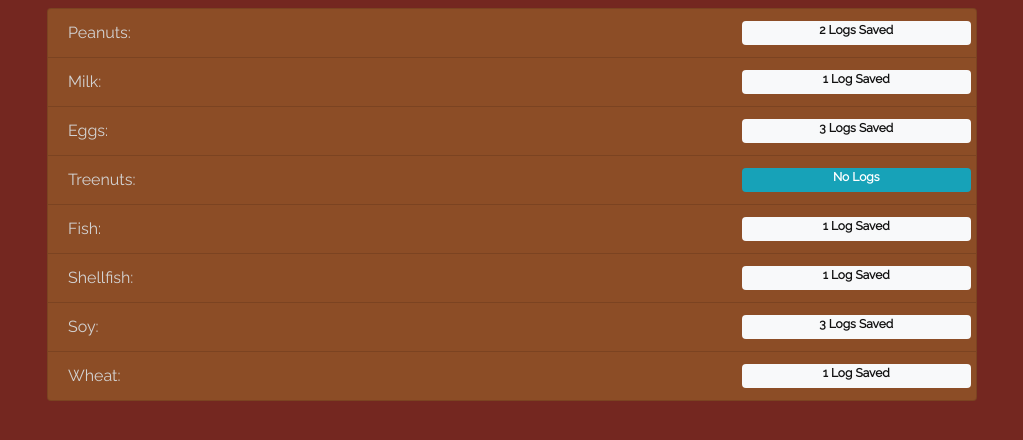
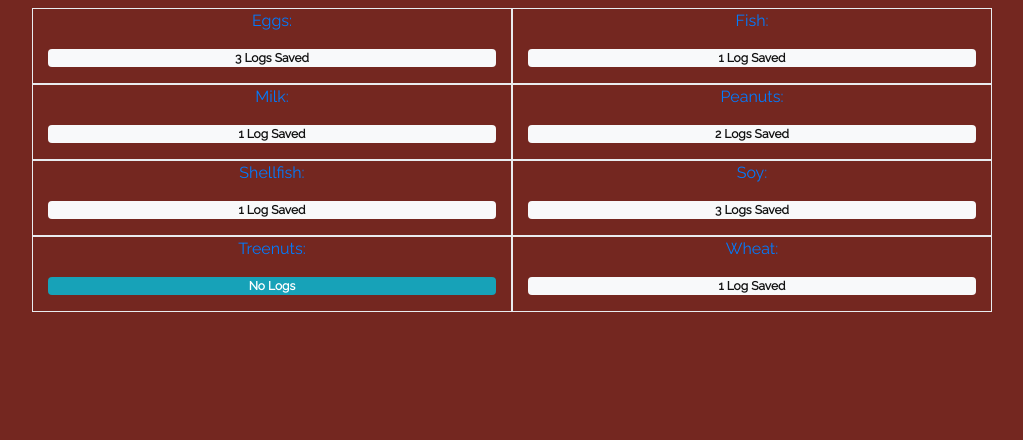
Before and after one commit to kstrckr/Django-Allergen-Tracker, a Django app: page / in a window 1280 px wide. Shown: the part 46-486 px from the top of the page, without its empty margins (128-1151 px from the left). Run offline with Django 3.2, Linux system fonts and the light colour scheme; data comes from the database, SQL or seed files in the repository; some libraries are stand-ins or nearby versions.

Commit message:
tweaking flexbox of index.html

```diff
--- a/allgen/allergens/static/allergens/style.css
+++ b/allgen/allergens/static/allergens/style.css
@@ -20,6 +20,10 @@ body {
 
 .primary-color {
     background-color: rgb(140,77,38);
+    color: lightgrey;
+}
+
+.allergen a{
     color: lightgrey;
 }
 
--- a/allgen/allergens/templates/allergens/index.html
+++ b/allgen/allergens/templates/allergens/index.html
@@ -5,24 +5,26 @@ Allergen Tracker
 {% endblock title %}
 
 {% block content %}
-<div class='w-75 mx-auto container'>
+<div class='container w-75'>
     {% if allergen_list %}
-    <div class='list-group'>
+    <div class='row'>
         {% for allergen in allergen_list %}
-            <a href="{% url 'allergens:comments' allergen.name %}" class='list-group-item list-group-item-action primary-color'>
-                <div class='row justify-content-center'>
-                    <div class='col-sm'>{{ allergen.name }}:</div>
+        <div class='col-sm-6 border'>
+            <a href="{% url 'allergens:comments' allergen.name %}">
+                <div class='d-flex flex-column'>
+                    <p class='d-flex justify-content-center'>{{ allergen.name }}:</p>
                     {% if allergen.comment_set.all %}
-                    <span class="col-sm-3 badge badge-light">
+                    <p class="badge badge-light">
                         {% with logs=allergen.comment_set.count %}
                             {{ logs }} Log{{logs|pluralize }} Saved
                         {% endwith %}
-                    </span>
+                    </p>
                     {% else %}
-                    <span class="col-sm-3 badge badge-info">No Logs</span>
+                    <p class="badge badge-info">No Logs</p>
                     {% endif %}
                 </div>
             </a>
+        </div>
         {% endfor %}
     </div>
     {% else %}
--- a/allgen/allergens/views.py
+++ b/allgen/allergens/views.py
@@ -13,7 +13,7 @@ class AllergenList(generic.ListView):
     context_object_name = 'allergen_list'
 
     def get_queryset(self):
-        return Allergen.objects.all()
+        return Allergen.objects.all().order_by('name')
 
 class CreateComment(generic.CreateView):
     model = Comment
```
